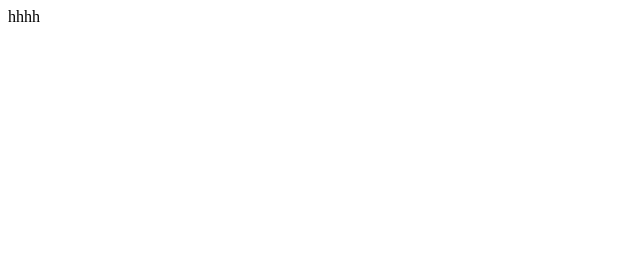
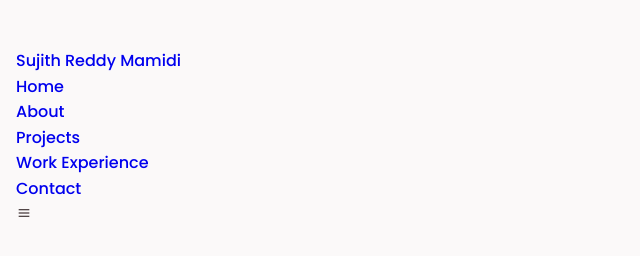
Before and after one commit to sujith1407/websitedesign, a plain HTML site: page index.html in a window 1280 px wide. Shown: the whole page, without its empty margins (0-640 px from the left). Drawn offline with nearby package versions, Linux system fonts and the light colour scheme.

Commit message:
added initial code

```diff
--- a/assets/css/styles.css
+++ b/assets/css/styles.css
@@ -96,10 +96,33 @@ img{
 }
 
 /*===== CLASS CSS =====*/
+.section{
+  padding: 4rem 0 2rem;
+}
 
+.section-title, .section-subtitle{
+  text-align: center;
 
+}
+
+.section-title{
+  font-size: var(--h1-font-size);
+  color: var(--first-color);
+  margin-bottom: var(--mb-3);
+}
+.section-subtitle{
+  display: block;
+  font-size: var(--smaller-font-size);
+  font-weight: var(--font-semi-bold);
+
+}
 /*===== LAYOUT =====*/
-
+.bd-container{
+  max-width: 1024px;
+  width: calc(100% - 2rem);
+  margin-left: var(--mb-2);
+  margin-right: var(--mb-2);
+}
 
 /*===== NAV =====*/
 
--- a/index.html
+++ b/index.html
@@ -8,10 +8,10 @@
         <link rel="stylesheet" href="">
 
         <!-- ===== BOX ICONS ===== -->
-
+        <link href='https://unpkg.com/boxicons@2.1.1/css/boxicons.min.css' rel='stylesheet'>
 
         <!-- ===== CSS ===== -->
-        <link rel="stylesheet" href="">
+        <link rel="stylesheet" href="assets/css/styles.css">
 
         <title>Portfolio Personal Complete</title>
     </head>
@@ -21,7 +21,31 @@
 
         <!--===== HEADER =====-->
         <header class="l-header" id="header">
-
+            <nav class="nav bd-container">
+                <a href="#" class="nav__logo">Sujith Reddy Mamidi</a>
+                <div class="nav__menu" id="nav-menu">
+                    <ul class="nav__list">
+                        <li class="nav__item">
+                            <a href="#Home" class="nav__link">Home</a>
+                        </li>
+                        <li class="nav__item">
+                            <a href="#About" class="nav__link">About</a>
+                        </li>
+                        <li class="nav__item">
+                            <a href="#Projects" class="nav__link">Projects</a>
+                        </li>
+                        <li class="nav__item">
+                            <a href="#WorkExperience" class="nav__link">Work Experience</a>
+                        </li>
+                        <li class="nav__item">
+                            <a href="#Contact" class="nav__link">Contact</a>
+                        </li>
+                    </ul>
+                </div>
+                <div class="nav__toggle" id="nav-toggle">
+                    <i class='bx bx-menu'></i>
+                </div>
+            </nav>
         </header>
 
         <main class="l-main">
@@ -44,7 +68,7 @@
 
 
             <!--===== TESTIMONIAL =====-->
-             hhhh
+
 
             <!--===== CONTACTME =====-->
 
@@ -65,6 +89,6 @@
         <script src=""></script>
 
         <!--===== MAIN JS =====-->
-        <script src=""></script>
+        <script src="assets/js/main.js"></script>
     </body>
 </html>
```
